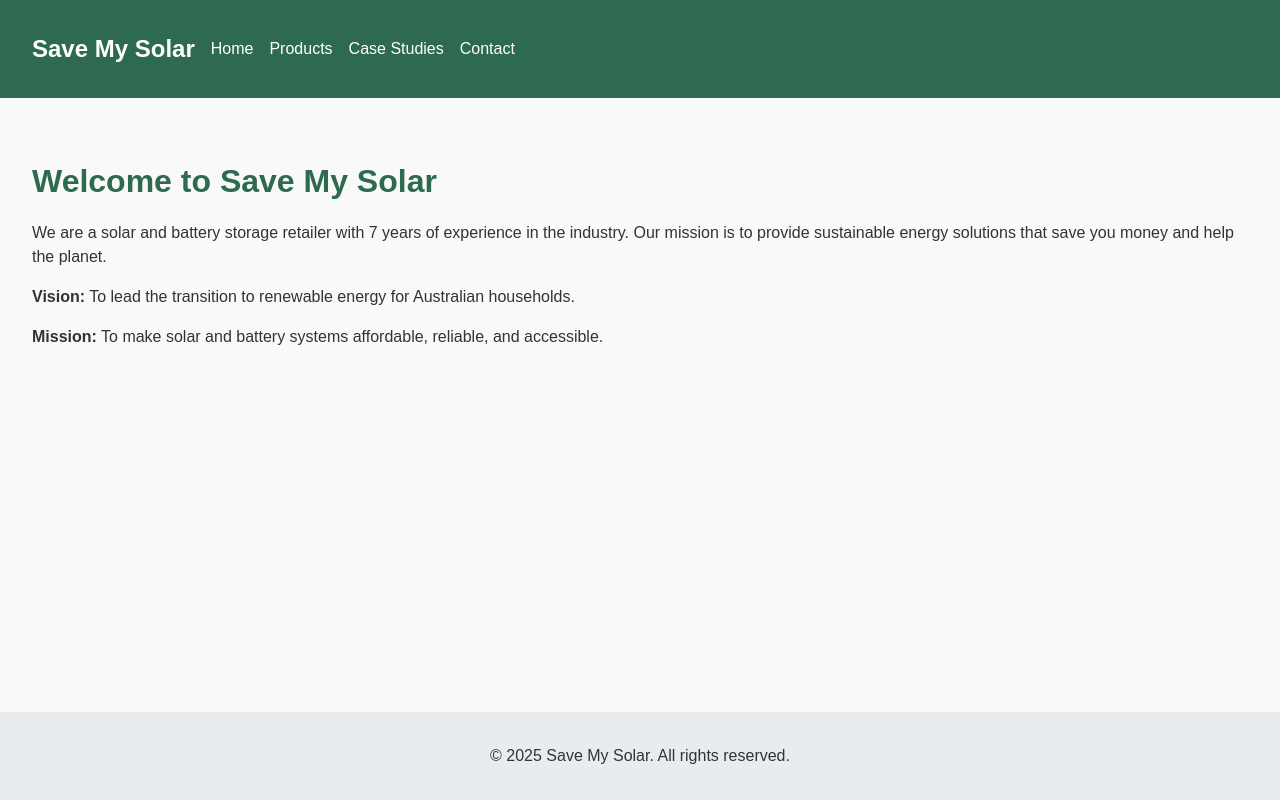
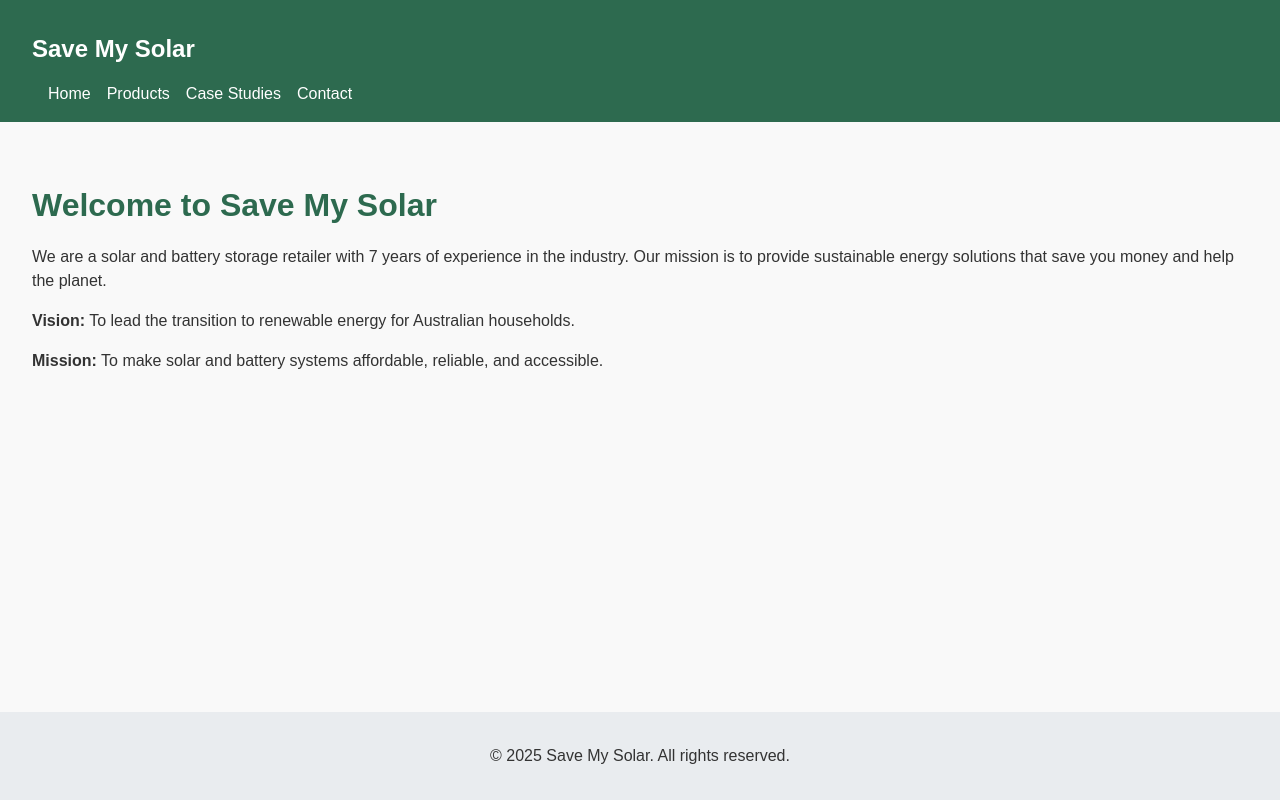
Before and after one commit to semyashok-debug/save-my-solar, a React (Vite) app: page / in a window 1280 px wide. Shown: the top 800 px of the page. Built offline with nearby package versions, Linux system fonts and the light colour scheme.

Commit message:
Update App.css

```diff
--- a/src/App.css
+++ b/src/App.css
@@ -20,6 +20,7 @@ overflow-y: scroll; /* Prevents layout shift when switching pages */
 .navbar {
   width: 100%;
   min-height:60px;
+  min-width: 60px
   display: grid;
   grid-template-columns: auto 1fr; /* logo | links */
   align-items: center;
```
